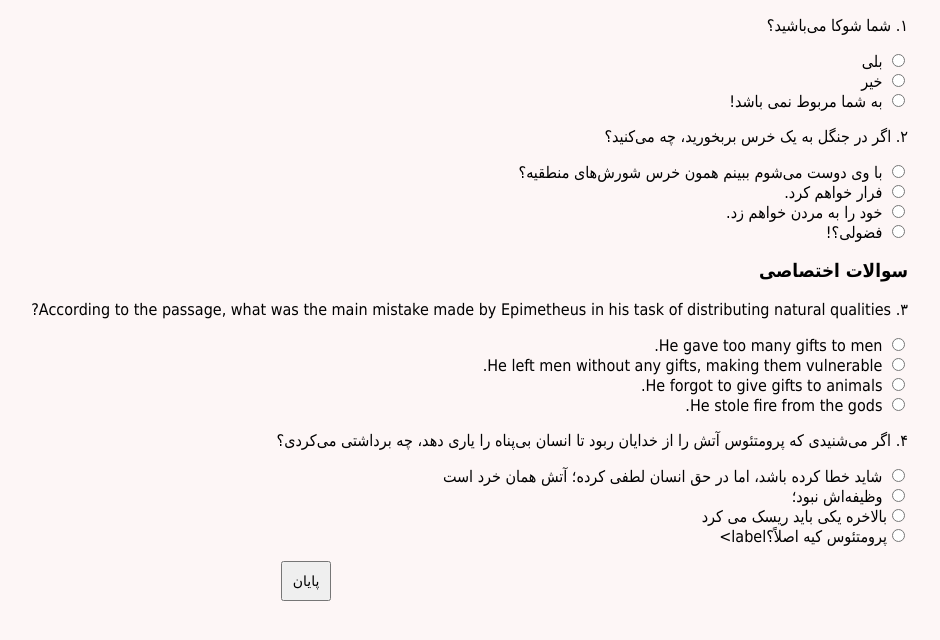
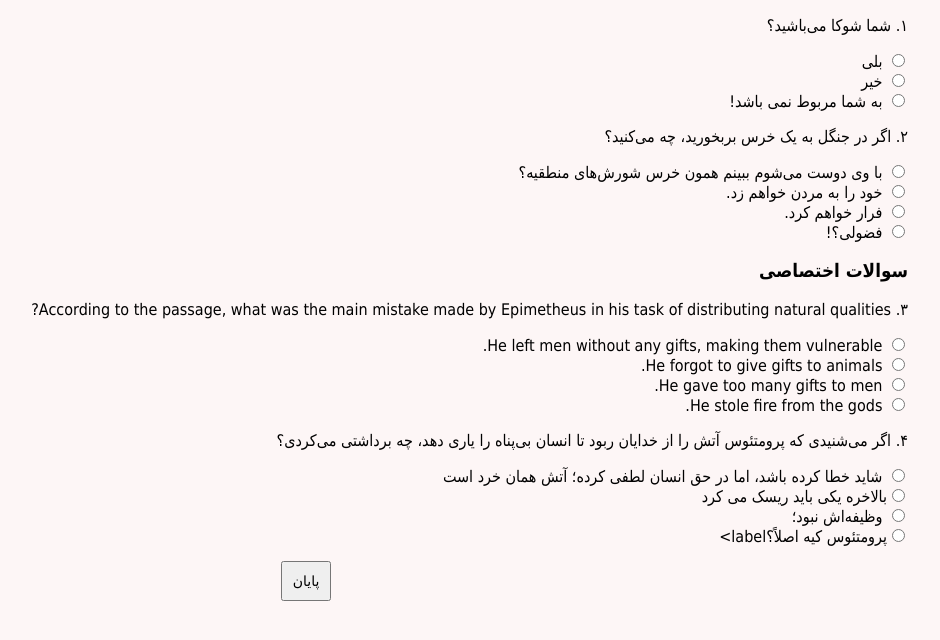
Before and after one commit to lumanoxsotto/test, a plain HTML site: page index.html in a window 1280 px wide. Shown: the part 130-770 px from the top of the page, without its empty margins (334-1274 px from the left). Drawn offline with Linux system fonts and the light colour scheme.

Commit message:
index.html

```diff
--- a/index.html
+++ b/index.html
@@ -58,8 +58,8 @@
         <div class="question">
             <p>۲. اگر در جنگل به یک خرس بربخورید، چه می‌کنید؟</p>
             <label><input type="radio" name="q2" value="5"> با وی دوست می‌شوم ببینم همون خرس شورش‌های منطقیه؟</label><br>
+            <label><input type="radio" name="q2" value="0"> خود را به مردن خواهم زد.</label><br>
             <label><input type="radio" name="q2" value="0"> فرار خواهم کرد.</label><br>
-            <label><input type="radio" name="q2" value="0"> خود را به مردن خواهم زد.</label><br>
             <label><input type="radio" name="q2" value="-5"> فضولی؟!</label><br>
         </div>
 
@@ -69,9 +69,9 @@
 <!-- سوال ۳ -->
 <div class="question">
     <p>۳. According to the passage, what was the main mistake made by Epimetheus in his task of distributing natural qualities?</p>
-            <label><input type="radio" name="q3" value="5"> He gave too many gifts to men.</label><br>
-            <label><input type="radio" name="q3" value="0"> He left men without any gifts, making them vulnerable.</label><br>
+    <label><input type="radio" name="q3" value="5"> He left men without any gifts, making them vulnerable.</label><br>
     <label><input type="radio" name="q3" value="0"> He forgot to give gifts to animals.</label><br>
+    <label><input type="radio" name="q3" value="0"> He gave too many gifts to men.</label><br>
     <label><input type="radio" name="q3" value="-5"> He stole fire from the gods.</label><br>
 </div>
 
@@ -81,8 +81,8 @@
                 ۴. اگر می‌شنیدی که پرومتئوس آتش را از خدایان ربود تا انسان بی‌پناه را یاری دهد، چه برداشتی می‌کردی؟
             </p>
             <label><input type="radio" name="q4" value="5"> شاید خطا کرده باشد، اما در حق انسان لطفی کرده؛ آتش همان خرد است</label><br>
+            <label><input type="radio" name="q4" value="0">بالاخره یکی باید ریسک می کرد</label><br>
             <label><input type="radio" name="q4" value="0"> وظیفه‌اش نبود؛ </label><br>
-            <label><input type="radio" name="q4" value="0">بالاخره یکی باید ریسک می کرد</label><br>
             <label><input type="radio" name="q4" value="-5">پرومتئوس کیه اصلاً؟</label>label><br>
         </div>
 
```
Lines whose indentation alone changed are shown as unchanged.
